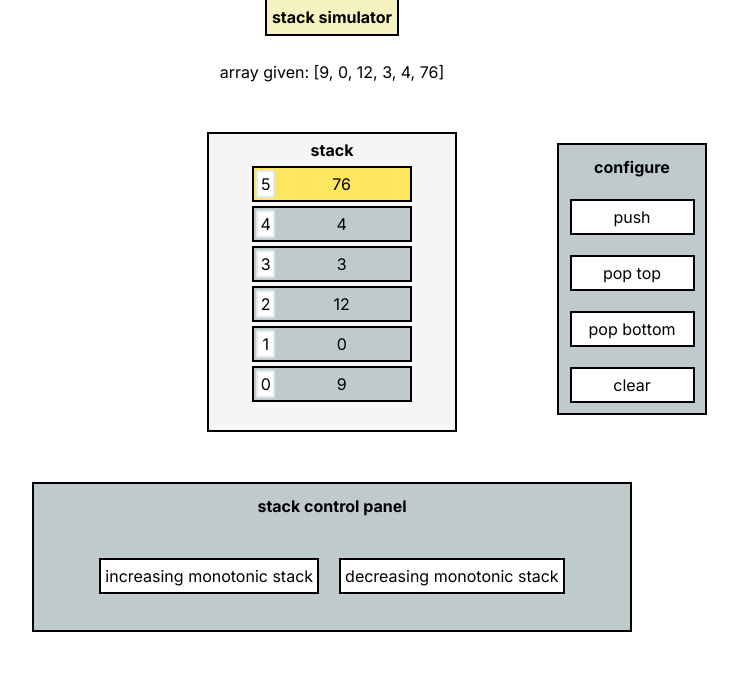
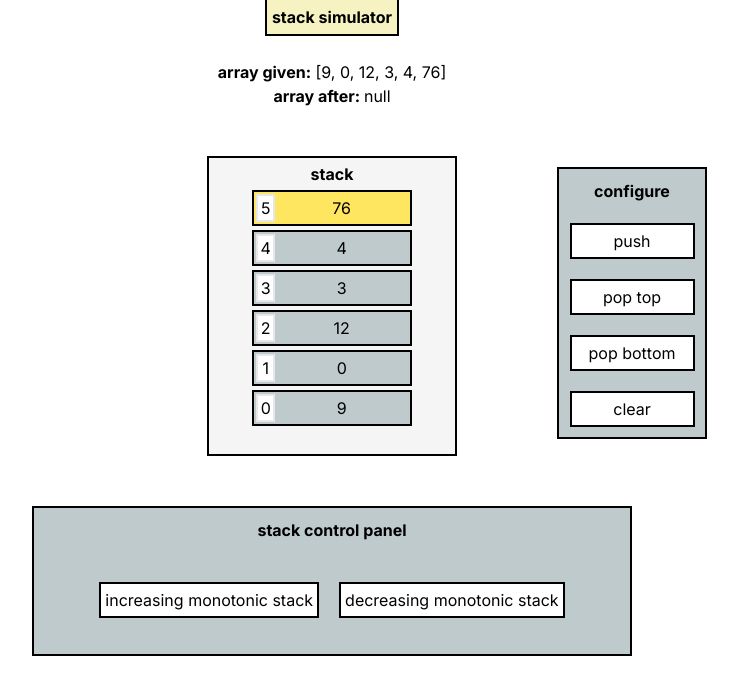
Before and after one commit to KhuiKhui/stack-simulation, a Next.js app: page / in a window 1280 px wide. Shown: the top 694 px of the page, without its empty margins (308-1046 px from the left). Built offline with nearby package versions, Linux system fonts and the light colour scheme.

Commit message:
Ease of using

```diff
--- a/app/components/Stack.tsx
+++ b/app/components/Stack.tsx
@@ -1,4 +1,4 @@
-import { useEffect } from "react";
+import { useEffect, useState } from "react";
 
 export default function Stack(props: {
   arr: number[];
@@ -7,7 +7,8 @@ export default function Stack(props: {
 }) {
   let stack: number[] = [];
   let copy: number[] = [...props.arr];
-  function formatArr(arr: number[]): string {
+  const [arrCopy, setCopy] = useState([...props.arr]);
+  function formatArr(arr: any): string {
     if (arr.length == 0) {
       return "[]";
     }
@@ -26,6 +27,7 @@ export default function Stack(props: {
         }
         stack.push(copy[i]);
       }
+
       props.setArr(stack);
     }
     if (props.stackType == 2) {
@@ -35,18 +37,31 @@ export default function Stack(props: {
         }
         stack.push(copy[i]);
       }
+
       props.setArr(stack);
     }
+    setCopy([...props.arr]);
     stack = [];
   }, [props.stackType]);
+
+  function chooseCopy(): number[] {
+    if (props.stackType != 0) {
+      return arrCopy;
+    }
+    return props.arr;
+  }
   return (
     <>
       <div className="flex justify-center items-center cursor-default flex-col w-[200px] md:w-[300px]">
         <br></br>
-        <div>array given: {formatArr(copy)}</div>
-        {/* {props.stackType != 0
-          ? `${(<div>array after: [1,2,3]</div>)}`
-          : `${(<div> </div>)}`} */}
+        <div>
+          <b>array given:</b> {formatArr(chooseCopy())}
+        </div>
+        <div>
+          <b>array after: </b>
+          {props.stackType != 0 ? `${formatArr(props.arr)}` : `null`}
+        </div>
+
         <br></br>
         <br></br>
         <div className="flex justify-end items-center flex-col border-2 border-[#000000] w-[250px] h-[300px] bg-[whitesmoke]">
```
